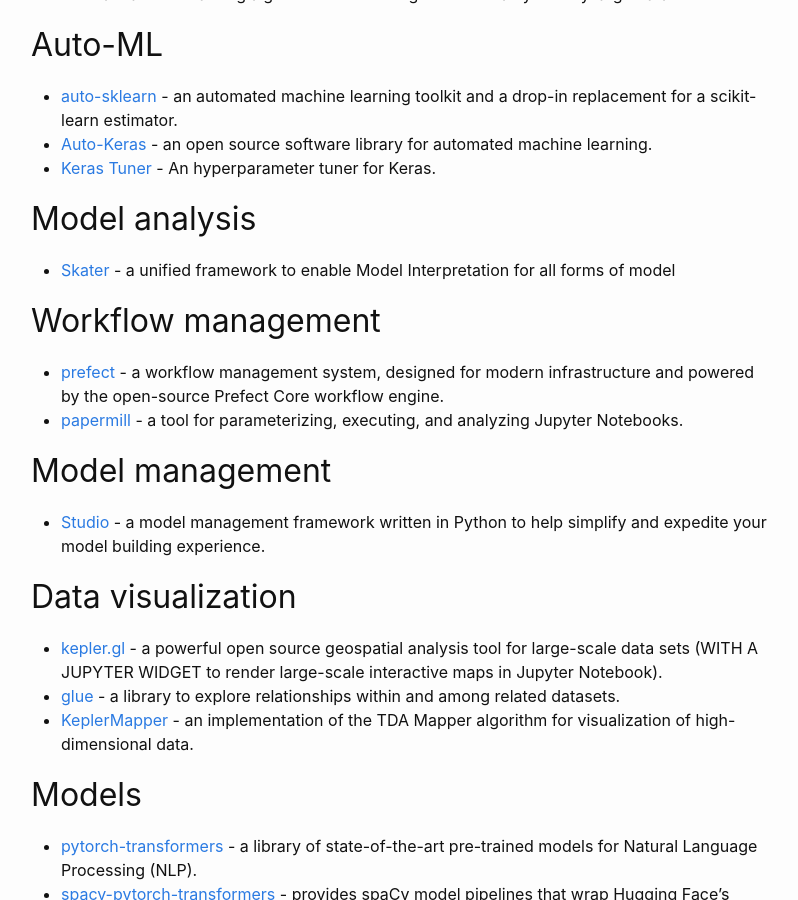
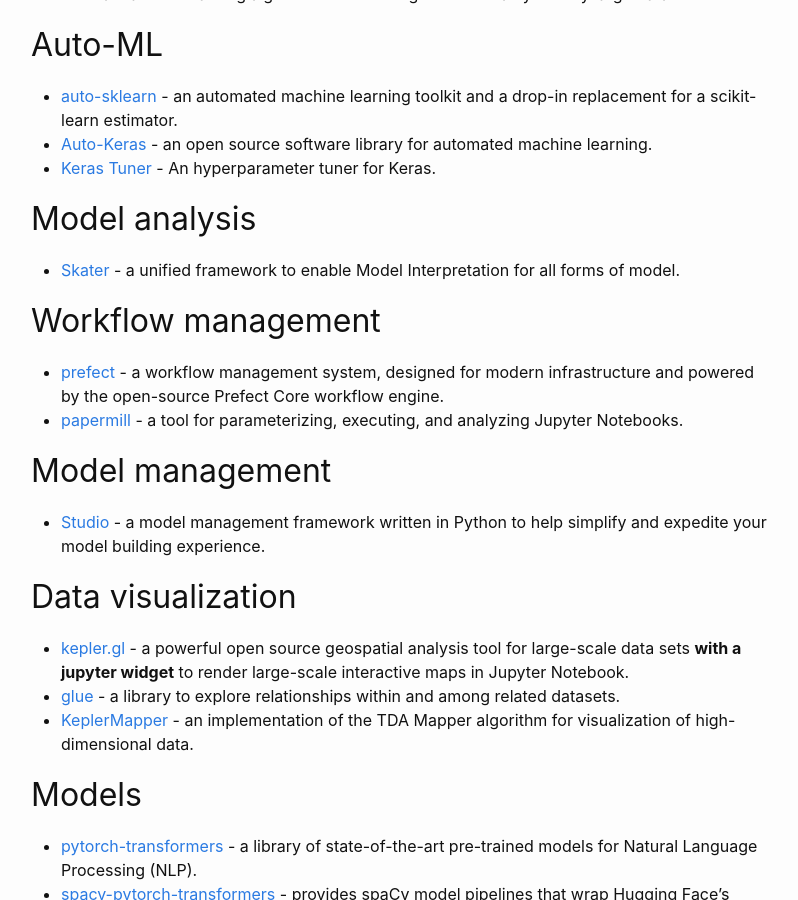
Before and after one commit to aetperf/aetperf.github.io, a Jekyll site: the page built from _posts/2019-08-08-Some-cool-open-source-Python-packages-for-Machine-Learning-Ep-2.md, in a window 1280 px wide and 900 px high, scrolled down 1462 px. Shown: the whole window, without its empty margins (239-1037 px from the left). Built offline with Jekyll 4.4.1, drawn with Linux system fonts in a browser that asks for light colours; comment, search, counter and statistics services are not loaded; some of the changed text lies outside the part shown.

Commit message:
minor update

```diff
--- a/_posts/2019-08-08-Some-cool-open-source-Python-packages-for-Machine-Learning-Ep-2.md
+++ b/_posts/2019-08-08-Some-cool-open-source-Python-packages-for-Machine-Learning-Ep-2.md
@@ -46,7 +46,7 @@
 
 ## Model analysis
 
-* [Skater](https://github.com/oracle/Skater) - a unified framework to enable Model Interpretation for all forms of model
+* [Skater](https://github.com/oracle/Skater) - a unified framework to enable Model Interpretation for all forms of model.
 
 ## Workflow management
 
@@ -59,7 +59,7 @@
 
 ## Data visualization
 
-* [kepler.gl](https://github.com/keplergl/kepler.gl) - a powerful open source geospatial analysis tool for large-scale data sets (WITH A JUPYTER WIDGET to render large-scale interactive maps in Jupyter Notebook).
+* [kepler.gl](https://github.com/keplergl/kepler.gl) - a powerful open source geospatial analysis tool for large-scale data sets **with a jupyter widget** to render large-scale interactive maps in Jupyter Notebook.
 * [glue](https://glueviz.org/) - a library to explore relationships within and among related datasets.
 * [KeplerMapper](https://github.com/scikit-tda/kepler-mapper) - an implementation of the TDA Mapper algorithm for visualization of high-dimensional data.
 
```
Also changed, not shown: other parts of _posts/2019-08-08-Some-cool-open-source-Python-packages-for-Machine-Learning-Ep-2.md (+1 -1 lines).
